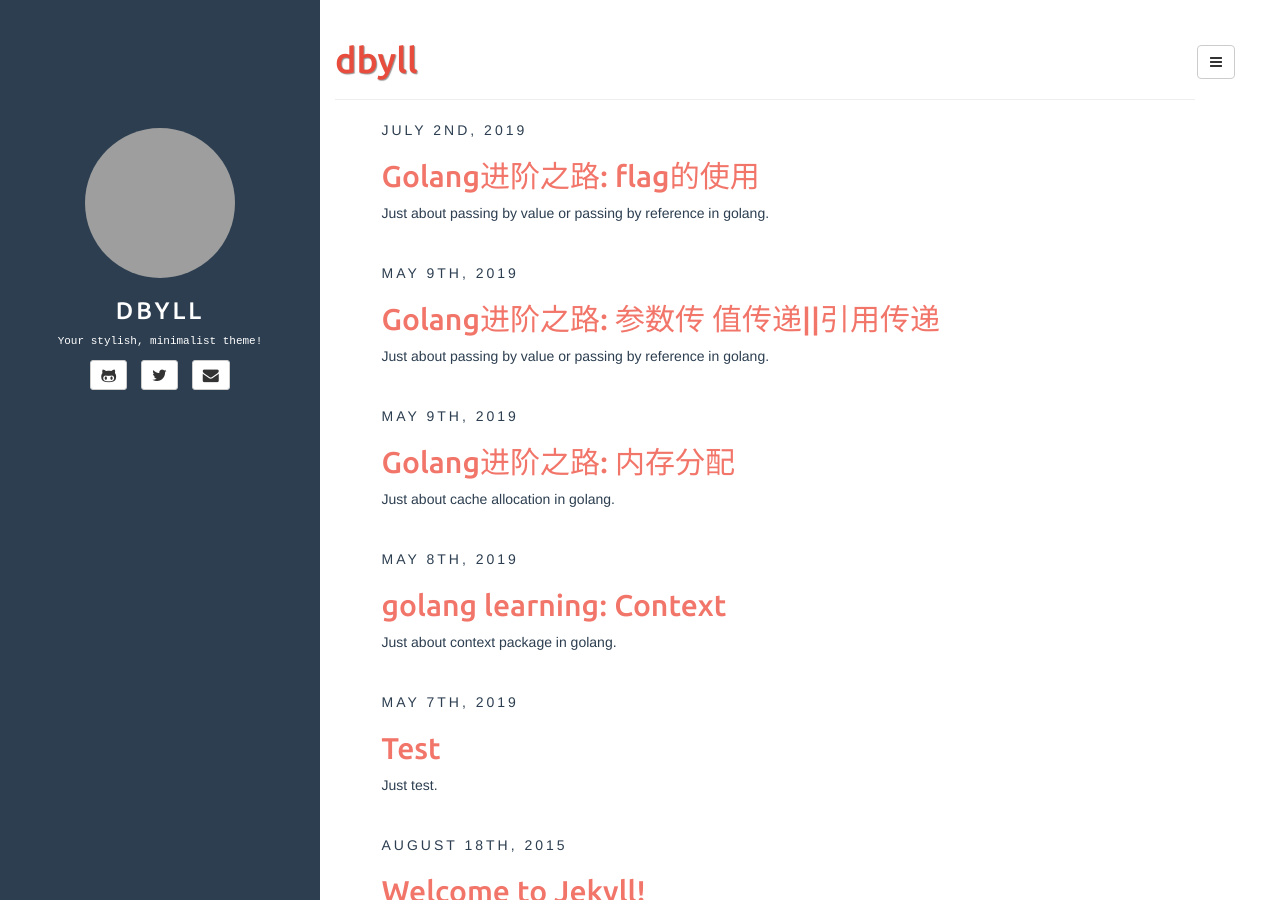
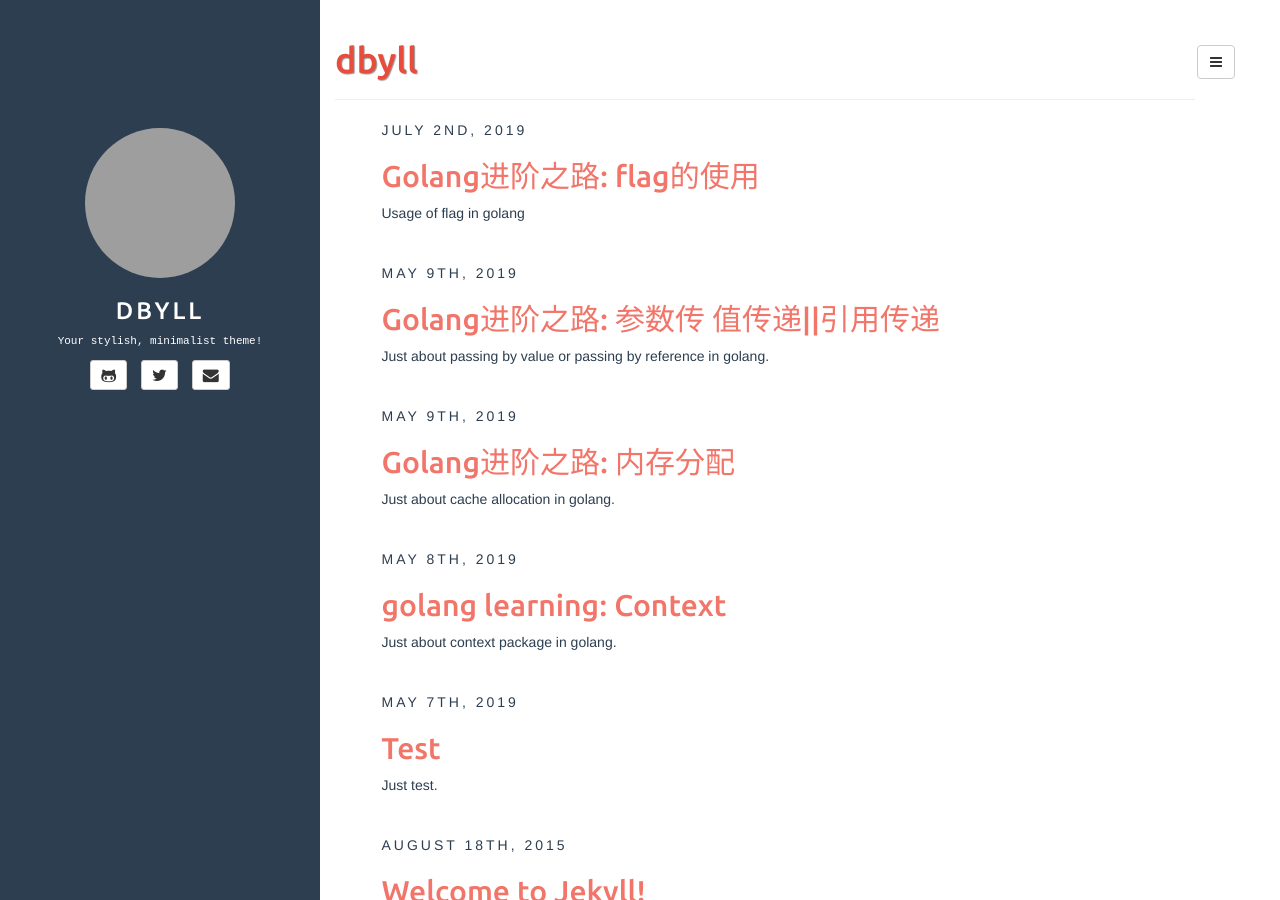
Before and after one commit to darkinglight/darkinglight.github.io, a Jekyll site: the page built from index.html, in a window 1280 px wide and 900 px high. Built offline with Jekyll 4.4.1, drawn with Linux system fonts in a browser that asks for light colours; the list of posts is cut into pages by our own code; part of the change alters nothing that is shown; grey boxes are pictures that could not be loaded.

````diff
--- a/_posts/2019-07-02-golang-flag.md
+++ b/_posts/2019-07-02-golang-flag.md
@@ -1,10 +1,30 @@
 ---
 layout: post
 title:  "Golang进阶之路: flag的使用"
-excerpt: "Just about passing by value or passing by reference in golang."
+excerpt: "Usage of flag in golang"
 categories: [golang]
 comments: true
 ---
+    Golang命令行参数的使用，官方提供了flag。大致使用格式: `scriptname -boolflag1 -intflag2=1 -stringflag=abc`。flag包提供了这部分脚本参数的解析功能，方便开发者。具体如何使用flag包，我们先从一个简单的范例开始，如下:
+```
+package main
+
+import (
+	"flag"
+	"fmt"
+)
+
+func main() {
+	var flag1 int
+	flag.IntVar(&intflag, "intflag", 1234, "help message for intflag")
+	flag.Parse()
+	fmt.Println("intflag's value is ", intflag)
+}
+```
+整个命令行参数的调用过程可以细分为3步:
+1. 定义参数变量
+2. 注册参数
+3. 解析参数
 
 ### Reference
-[Go语言参数传递是传值还是传引用](https://www.flysnow.org/2018/02/24/golang-function-parameters-passed-by-value.html)
+1. 源码包/src/flag/flag.go
````
